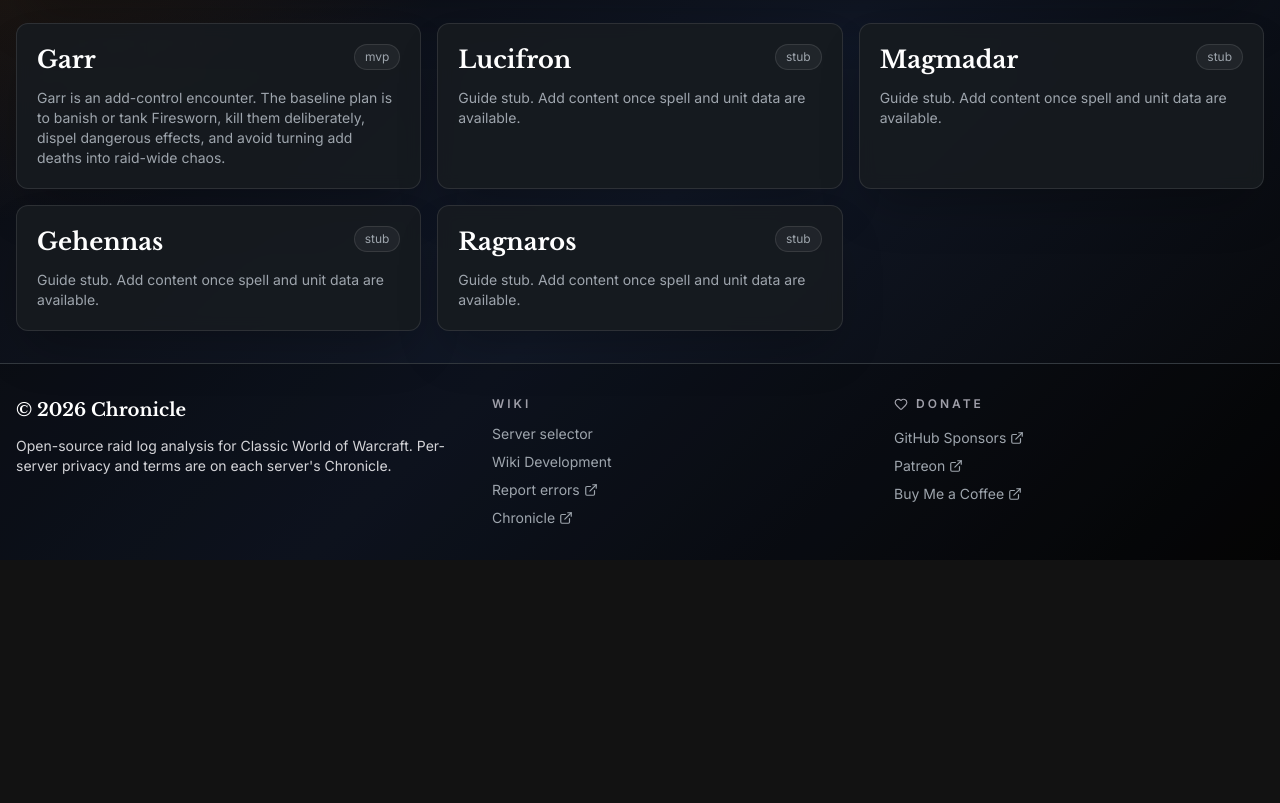
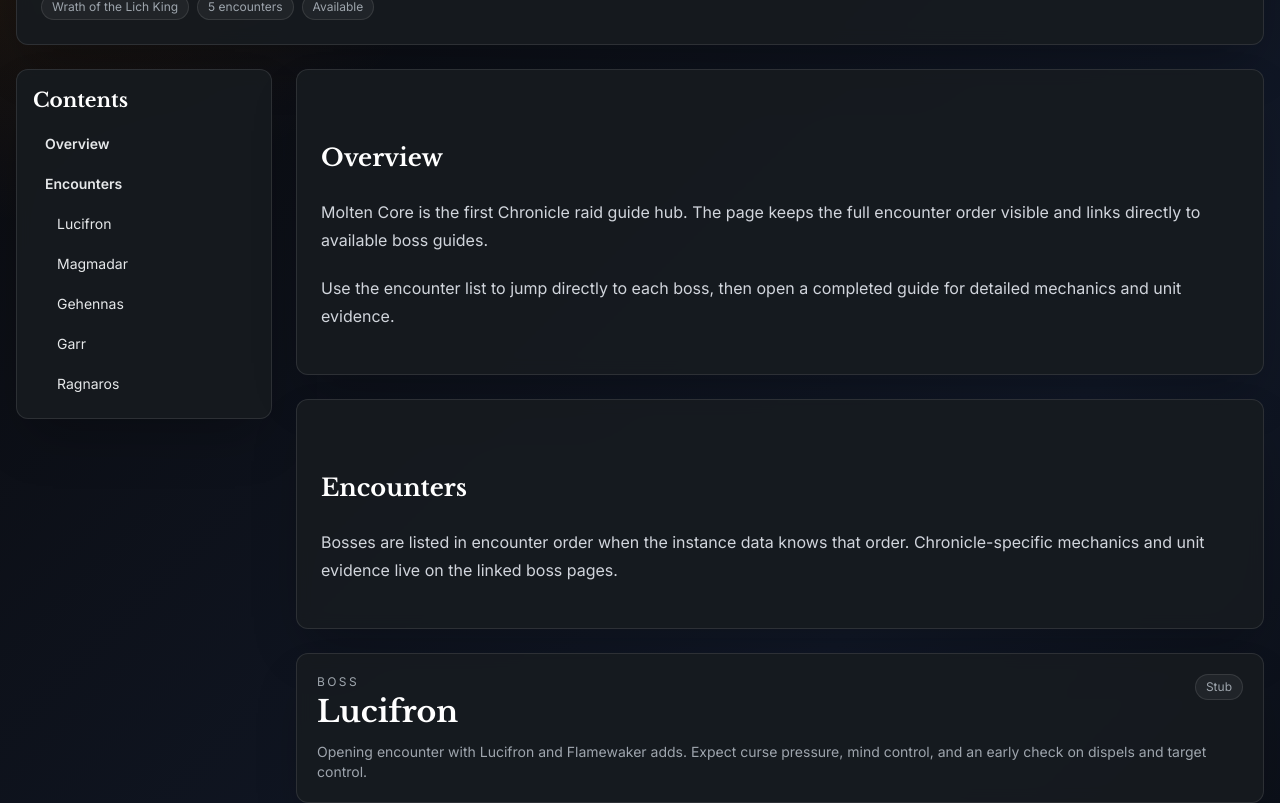
Before and after one commit to Emyrk/chronicle-wiki, a React (Vite) app: page /chromie/raids/molten-core in a window 1280 px wide. Shown: the part 320-1123 px from the top of the page. Before the commit the page ends 880 px from the top, so only its background shows below. Built offline with nearby package versions, Linux system fonts and the light colour scheme.

Commit message:
Add data-driven instance overview pages

```diff
--- a/src/App.tsx
+++ b/src/App.tsx
@@ -9,6 +9,9 @@ import { UnitExplorerPage } from "@/pages/UnitExplorerPage";
 import { GuidesPage } from "@/pages/GuidesPage";
 import { WikiDevelopmentPage } from "@/pages/WikiDevelopmentPage";
 import { NotFoundPage } from "@/pages/NotFoundPage";
+import { allRaidInstances } from "@/data/instances";
+
+const defaultRaidSlug = allRaidInstances()[0]?.slug ?? "molten-core";
 
 export default function App() {
   return (
@@ -20,9 +23,9 @@ export default function App() {
         <Route path="guides" element={<GuidesPage />} />
         <Route path="talents" element={<TalentPage />} />
         <Route path="talents/:classSlug" element={<TalentPage />} />
-        <Route path="raids" element={<Navigate to="molten-core" replace />} />
-        <Route path="raids/molten-core" element={<RaidPage />} />
-        <Route path="raids/molten-core/:bossSlug" element={<BossGuidePage />} />
+        <Route path="raids" element={<Navigate to={defaultRaidSlug} replace />} />
+        <Route path="raids/:instanceSlug" element={<RaidPage />} />
+        <Route path="raids/:instanceSlug/:bossSlug" element={<BossGuidePage />} />
         <Route path="explorer" element={<UnitExplorerPage />} />
         <Route path="*" element={<NotFoundPage />} />
       </Route>
--- a/src/data/guideIndex.ts
+++ b/src/data/guideIndex.ts
@@ -1,3 +1,5 @@
+import { allRaidInstances } from "./instances";
+
 export type GuideSectionSlug = "raids" | "dungeons";
 
 export interface GuideIndexEntry {
@@ -21,16 +23,14 @@ export const guideSections: GuideIndexSection[] = [
     slug: "raids",
     title: "Raids",
     description: "Raid hubs, boss guides, and log-backed mechanics by server.",
-    entries: [
-      {
-        slug: "molten-core",
-        title: "Molten Core",
-        description: "First raid guide hub. Garr is the initial boss guide, with the rest staged as structured placeholders.",
-        status: "mvp",
-        href: (serverSlug) => `/${serverSlug}/raids/molten-core`,
-        keywords: ["mc", "molten core", "garr", "lucifron", "magmadar", "gehennas", "ragnaros"],
-      },
-    ],
+    entries: allRaidInstances().map((instance) => ({
+      slug: instance.slug,
+      title: instance.title,
+      description: instance.description,
+      status: instance.status,
+      href: (serverSlug) => `/${serverSlug}/raids/${instance.slug}`,
+      keywords: instance.keywords,
+    })),
   },
   {
     slug: "dungeons",
--- a/src/data/guides.ts
+++ b/src/data/guides.ts
@@ -1,4 +1,5 @@
 import type { CreatureGuideEntry, GuidePage, GuidePatch } from "@/types";
+import { getRaidInstance } from "./instances";
 import { flavors, getServer } from "./servers";
 
 const garrCreatures: CreatureGuideEntry[] = [
@@ -218,10 +219,4 @@ export function resolveGuide(serverSlug: string, guideSlug: string): GuidePage |
   return guide;
 }
 
-export const moltenCoreBosses = [
-  { slug: "garr", name: "Garr", status: "mvp" },
-  { slug: "lucifron", name: "Lucifron", status: "stub" },
-  { slug: "magmadar", name: "Magmadar", status: "stub" },
-  { slug: "gehennas", name: "Gehennas", status: "stub" },
-  { slug: "ragnaros", name: "Ragnaros", status: "stub" },
-];
+export const moltenCoreBosses = getRaidInstance("molten-core")?.encounters.map(({ slug, name, status }) => ({ slug, name, status })) ?? [];
--- /dev/null
+++ b/src/data/instances.ts
@@ -0,0 +1,143 @@
+export type InstanceKind = "raid" | "dungeon";
+export type InstanceStatus = "mvp" | "stub" | "planned";
+
+export interface InstanceEncounter {
+  slug: string;
+  name: string;
+  status: InstanceStatus;
+  role?: string;
+  summary: string;
+}
+
+export interface InstanceOverviewSection {
+  id: string;
+  title: string;
+  body: string[];
+}
+
+export interface InstanceDefinition {
+  slug: string;
+  title: string;
+  kind: InstanceKind;
+  description: string;
+  status: InstanceStatus;
+  encounters: InstanceEncounter[];
+  overviewSections: InstanceOverviewSection[];
+  keywords: string[];
+}
+
+export interface InstanceTableOfContentsEntry {
+  label: string;
+  href: string;
+  depth: 1 | 2;
+}
+
+export interface InstanceOverviewModel {
+  instance: InstanceDefinition;
+  tableOfContents: InstanceTableOfContentsEntry[];
+}
+
+export const raidInstances: InstanceDefinition[] = [
+  {
+    slug: "molten-core",
+    title: "Molten Core",
+    kind: "raid",
+    description: "A ten-encounter elemental raid below Blackrock Mountain, organized by boss order with server-specific guides linked from each encounter.",
+    status: "mvp",
+    overviewSections: [
+      {
+        id: "overview",
+        title: "Overview",
+        body: [
+          "Molten Core is the first Chronicle raid guide hub. The page keeps the full encounter order visible and links directly to available boss guides.",
+          "Use the encounter list to jump directly to each boss, then open a completed guide for detailed mechanics and unit evidence.",
+        ],
+      },
+      {
+        id: "encounters",
+        title: "Encounters",
+        body: [
+          "Bosses are listed in encounter order when the instance data knows that order. Chronicle-specific mechanics and unit evidence live on the linked boss pages.",
+        ],
+      },
+    ],
+    encounters: [
+      {
+        slug: "lucifron",
+        name: "Lucifron",
+        status: "stub",
+        role: "Boss",
+        summary: "Opening encounter with Lucifron and Flamewaker adds. Expect curse pressure, mind control, and an early check on dispels and target control.",
+      },
+      {
+        slug: "magmadar",
+        name: "Magmadar",
+        status: "stub",
+        role: "Boss",
+        summary: "Core hound encounter built around fear control, frenzy handling, and steady raid positioning.",
+      },
+      {
+        slug: "gehennas",
+        name: "Gehennas",
+        status: "stub",
+        role: "Boss",
+        summary: "Curse and add-control encounter with sustained raid damage and Flamewaker pressure.",
+      },
+      {
+        slug: "garr",
+        name: "Garr",
+        status: "mvp",
+        role: "Boss with adds",
+        summary: "Add-control encounter with a completed baseline guide and server override hooks.",
+      },
+      {
+        slug: "ragnaros",
+        name: "Ragnaros",
+        status: "stub",
+        role: "Final boss",
+        summary: "Final encounter against the Firelord, with phase timing, submerge pressure, and add control defining the fight.",
+      },
+    ],
+    keywords: ["mc", "molten core", "lucifron", "magmadar", "gehennas", "garr", "ragnaros"],
+  },
+];
+
+const instanceByKind: Record<InstanceKind, InstanceDefinition[]> = {
+  raid: raidInstances,
+  dungeon: [],
+};
+
+export function allRaidInstances() {
+  return [...raidInstances];
+}
+
+export function getRaidInstance(slug: string) {
+  return raidInstances.find((instance) => instance.slug === slug);
+}
+
+export function allInstances(kind?: InstanceKind) {
+  if (kind) return [...instanceByKind[kind]];
+  return [...raidInstances];
+}
+
+export function instanceAnchorId(labelOrSlug: string) {
+  return `encounter-${slugify(labelOrSlug)}`;
+}
+
+export function buildInstanceOverview(instance: InstanceDefinition): InstanceOverviewModel {
+  return {
+    instance,
+    tableOfContents: [
+      ...instance.overviewSections.map((section) => ({ label: section.title, href: `#${section.id}`, depth: 1 as const })),
+      ...instance.encounters.map((encounter) => ({ label: encounter.name, href: `#${instanceAnchorId(encounter.slug)}`, depth: 2 as const })),
+    ],
+  };
+}
+
+function slugify(value: string) {
+  return value
+    .trim()
+    .toLowerCase()
+    .replace(/[^a-z0-9]+/g, "-")
+    .replace(/^-+|-+$/g, "");
+}
--- a/src/pages/BossGuidePage.tsx
+++ b/src/pages/BossGuidePage.tsx
@@ -6,10 +6,10 @@ import { UnitExplorer } from "@/components/UnitExplorer";
 import { NotFoundPage } from "./NotFoundPage";
 
 export function BossGuidePage() {
-  const { serverSlug, bossSlug } = useParams();
+  const { serverSlug, instanceSlug, bossSlug } = useParams();
   const context = resolveServerContext(serverSlug);
-  if (!context || !bossSlug) return <NotFoundPage />;
-  const guide = resolveGuide(context.server.slug, `raids/molten-core/${bossSlug}`);
+  if (!context || !instanceSlug || !bossSlug) return <NotFoundPage />;
+  const guide = resolveGuide(context.server.slug, `raids/${instanceSlug}/${bossSlug}`);
   if (!guide) return <NotFoundPage />;
 
   return (
--- a/src/pages/RaidPage.tsx
+++ b/src/pages/RaidPage.tsx
@@ -1,36 +1,87 @@
 import { Link, useParams } from "react-router-dom";
 import { resolveServerContext } from "@/data/servers";
-import { moltenCoreBosses, resolveGuide } from "@/data/guides";
+import { buildInstanceOverview, getRaidInstance, instanceAnchorId } from "@/data/instances";
+import { resolveGuide } from "@/data/guides";
 import { NotFoundPage } from "./NotFoundPage";
 
 export function RaidPage() {
-  const { serverSlug } = useParams();
+  const { serverSlug, instanceSlug } = useParams();
   const context = resolveServerContext(serverSlug);
-  if (!context) return <NotFoundPage />;
+  const instance = getRaidInstance(instanceSlug ?? "molten-core");
+  if (!context || !instance) return <NotFoundPage />;
+
+  const overview = buildInstanceOverview(instance);
 
   return (
     <div className="space-y-6">
       <div className="wiki-card p-6">
-        <p className="text-sm uppercase tracking-[0.25em] text-muted-foreground">{context.server.name}</p>
-        <h1 className="mt-2 font-serif text-5xl font-bold text-white">Molten Core</h1>
-        <p className="mt-3 max-w-3xl text-zinc-300">
-          MVP raid hub. Garr is wired as the first real boss guide; the rest are placeholders for the same inheritance and override model.
-        </p>
+        <p className="text-sm uppercase tracking-[0.25em] text-muted-foreground">{context.server.name} · Raid overview</p>
+        <h1 className="mt-2 font-serif text-5xl font-bold text-white">{instance.title}</h1>
+        <p className="mt-3 max-w-3xl text-zinc-300">{instance.description}</p>
+        <div className="mt-5 flex flex-wrap gap-2">
+          <span className="wiki-pill">{context.flavor.name}</span>
+          <span className="wiki-pill">{instance.encounters.length} encounters</span>
+          <span className="wiki-pill">{statusLabel(instance.status)}</span>
+        </div>
       </div>
-      <div className="grid gap-4 md:grid-cols-2 xl:grid-cols-3">
-        {moltenCoreBosses.map((boss) => {
-          const guide = resolveGuide(context.server.slug, `raids/molten-core/${boss.slug}`);
-          return (
-            <Link key={boss.slug} to={`/${context.server.slug}/raids/molten-core/${boss.slug}`} className="wiki-card p-5 transition hover:-translate-y-1 hover:border-primary/60">
-              <div className="flex items-start justify-between gap-3">
-                <h2 className="font-serif text-2xl font-bold text-white">{boss.name}</h2>
-                <span className="wiki-pill">{boss.status}</span>
-              </div>
-              <p className="mt-3 text-sm text-muted-foreground">{guide?.summary ?? "Guide stub. Add content once spell and unit data are available."}</p>
-            </Link>
-          );
-        })}
+
+      <div className="grid gap-6 lg:grid-cols-[16rem_minmax(0,1fr)] lg:items-start">
+        <aside className="wiki-card p-4 lg:sticky lg:top-24">
+          <h2 className="font-serif text-xl font-bold text-white">Contents</h2>
+          <nav aria-label={`${instance.title} contents`} className="mt-3 flex gap-2 overflow-x-auto pb-1 lg:block lg:space-y-1 lg:overflow-visible lg:pb-0">
+            {overview.tableOfContents.map((entry) => (
+              <a
+                key={entry.href}
+                href={entry.href}
+                className={entry.depth === 1
+                  ? "block shrink-0 rounded-lg px-3 py-2 text-sm font-semibold text-zinc-200 hover:bg-white/10 hover:text-white"
+                  : "block shrink-0 rounded-lg px-3 py-2 text-sm text-muted-foreground hover:bg-white/10 hover:text-white lg:ml-3"}
+              >
+                {entry.label}
+              </a>
+            ))}
+          </nav>
+        </aside>
+
+        <main className="space-y-6">
+          {instance.overviewSections.map((section) => (
+            <section key={section.id} id={section.id} className="wiki-card prose-wiki scroll-mt-24 p-6">
+              <h2>{section.title}</h2>
+              {section.body.map((paragraph) => <p key={paragraph}>{paragraph}</p>)}
+            </section>
+          ))}
+
+          <section className="space-y-4" aria-labelledby="instance-encounter-list">
+            <h2 id="instance-encounter-list" className="sr-only">Encounter list</h2>
+            {instance.encounters.map((encounter) => {
+              const guide = resolveGuide(context.server.slug, `raids/${instance.slug}/${encounter.slug}`);
+              return (
+                <article key={encounter.slug} id={instanceAnchorId(encounter.slug)} className="wiki-card scroll-mt-24 p-5">
+                  <div className="flex flex-wrap items-start justify-between gap-3">
+                    <div>
+                      <p className="text-xs uppercase tracking-[0.2em] text-muted-foreground">{encounter.role ?? "Encounter"}</p>
+                      <h3 className="mt-1 font-serif text-3xl font-bold text-white">{encounter.name}</h3>
+                    </div>
+                    <span className="wiki-pill">{statusLabel(encounter.status)}</span>
+                  </div>
+                  <p className="mt-3 text-sm text-muted-foreground">{guide?.summary ?? encounter.summary}</p>
+                  {guide ? (
+                    <Link to={`/${context.server.slug}/raids/${instance.slug}/${encounter.slug}`} className="mt-4 inline-flex text-sm font-semibold text-amber-300 underline">
+                      Open {encounter.name} guide
+                    </Link>
+                  ) : null}
+                </article>
+              );
+            })}
+          </section>
+        </main>
       </div>
     </div>
   );
 }
+
+function statusLabel(status: "mvp" | "stub" | "planned") {
+  if (status === "mvp") return "Available";
+  if (status === "stub") return "Stub";
+  return "Planned";
+}
```
Also changed, not shown: 1 other file (tests, documents, lock files or other folders).
